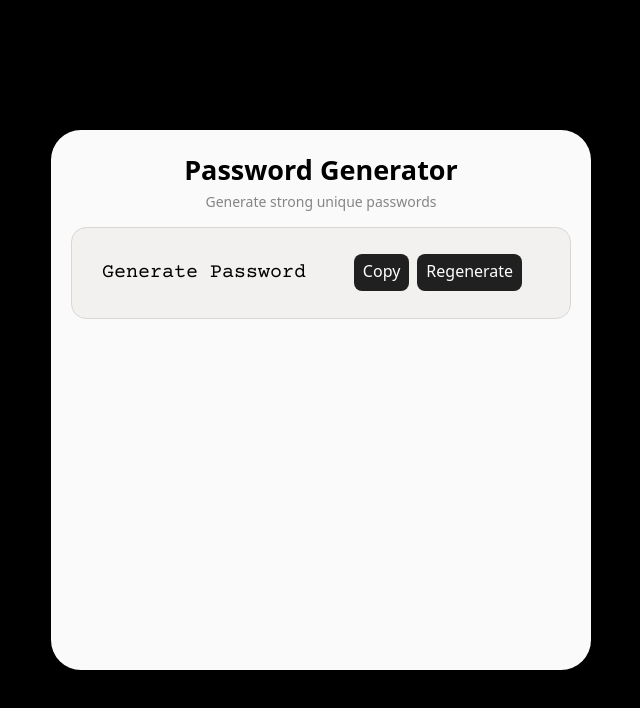
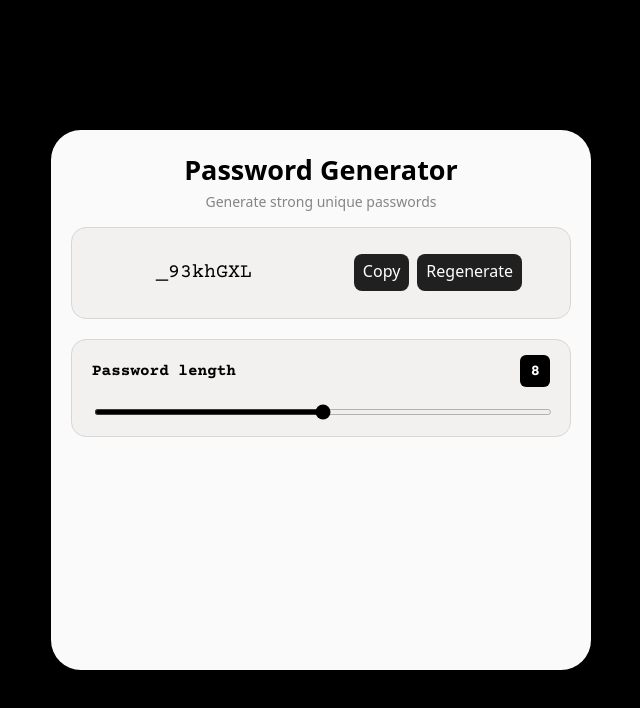
Before and after one commit to madhu-sudhan-rao/react-learning, a React (Vite) app: page / in a window 1280 px wide. Shown: the top 708 px of the page, without its empty margins (319-959 px from the left). Built offline with nearby package versions, Linux system fonts and the light colour scheme.

Commit message:
implemented password length feature

```diff
--- a/src/problems/password-generator/PasswordGenerator.css
+++ b/src/problems/password-generator/PasswordGenerator.css
@@ -71,3 +71,56 @@ button:hover {
     font-weight: 500;
     font-size: 20px;
 }
+
+.password-length {
+  margin-top: 20px;
+  border: 1px solid #d9d7d6;
+  border-radius: 15px;
+  background-color: #eceae88a;
+  padding: 15px 20px;
+  display: flex;
+  flex-direction: column;
+  gap: 10px;
+}
+
+.password-length .up {
+  display: flex;
+  justify-content: space-between;
+  align-items: center;
+  font-family: 'Courier Prime';
+  font-size: 16px;
+  font-weight: 600;
+  color: #000;
+}
+
+.password-length .length {
+  background-color: #000;
+  color: #fff;
+  padding: 4px 10px;
+  border-radius: 6px;
+  font-family: 'Courier Prime';
+}
+
+.password-length .down progress {
+  width: 100%;
+  height: 8px;
+  appearance: none;
+}
+
+.password-length .down progress::-webkit-progress-bar {
+  background-color: #d9d7d6;
+  border-radius: 4px;
+}
+
+.password-length .down progress::-webkit-progress-value {
+  background-color: #000;
+  border-radius: 4px;
+}
+
+
+.password-length input[type="range"] {
+  width: 100%;
+  accent-color: #000; /* black slider thumb */
+  height: 6px;
+  border-radius: 4px;
+}
--- a/src/problems/password-generator/PasswordGenerator.tsx
+++ b/src/problems/password-generator/PasswordGenerator.tsx
@@ -1,10 +1,16 @@
-import React, { useState } from "react";
+import React, { useEffect, useState } from "react";
 import "./PasswordGenerator.css";
 
 function PasswordGenerator() {
   const [password, setPassword] = useState("");
+  const [passwordLength, setPasswordLength] = useState(8);
 
-  const generatePassword = (length = 12) => {
+  useEffect(() => {
+    generatePassword()
+  }, [passwordLength])
+
+  const generatePassword = () => {
+    const length = passwordLength
     const upper = "ABCDEFGHIJKLMNOPQRSTUVWXYZ";
     const lower = "abcdefghijklmnopqrstuvwxyz";
     const number = "0123456789";
@@ -29,9 +35,12 @@ function PasswordGenerator() {
     setPassword(pwd.sort(() => Math.random() - 0.5).join(""));
   };
 
-
   const copyPassword = () => {
     navigator.clipboard.writeText(password);
+  };
+
+  const onPasswordLengthChange = (length: number) => {
+    setPasswordLength(length)
   }
 
   return (
@@ -42,7 +51,7 @@ function PasswordGenerator() {
       </header>
       <main className="body">
         <section className="generator-section">
-          <div className="password">{password || 'Generate Password'}</div>
+          <div className="password">{password || "Generate Password"}</div>
           <div className="action-buttons">
             <div className="copy-button">
               <button onClick={copyPassword}>Copy</button>
@@ -52,6 +61,15 @@ function PasswordGenerator() {
             </div>
           </div>
         </section>
+        <section className="password-length">
+          <div className="up">
+            <div className="title">Password length</div>
+            <div className="length">{passwordLength}</div>
+          </div>
+          <div className="down">
+            <input type="range" max={18} min={4} onChange={(e) => onPasswordLengthChange(parseInt(e.target.value))} />
+          </div>
+        </section>
       </main>
     </div>
   );
```
